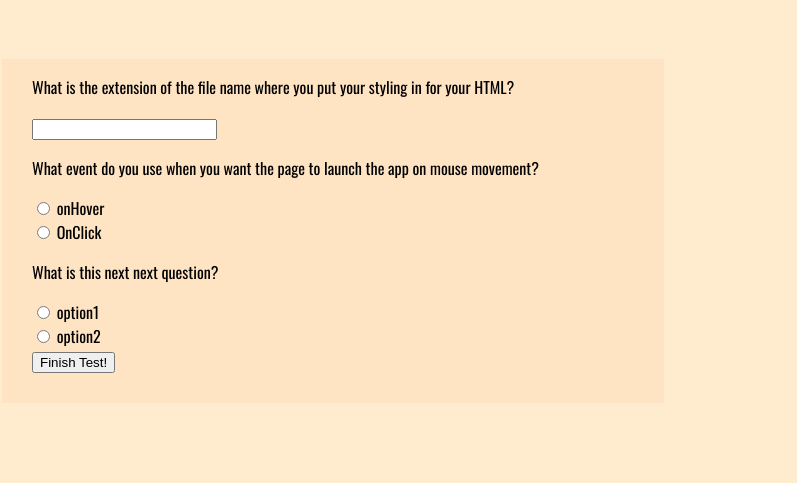
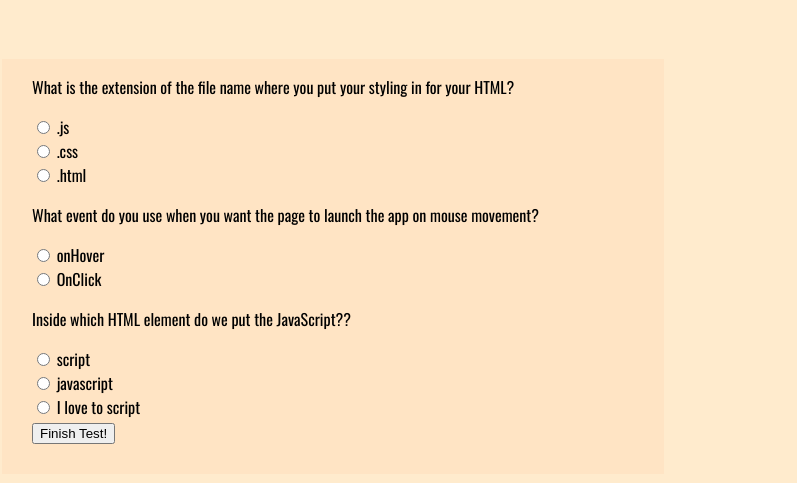
Before and after one commit to mgolino/codingquiz, a plain HTML site: page index.html in a window 1280 px wide. Shown: the part 71-554 px from the top of the page, without its empty margins (46-843 px from the left). Drawn offline with nearby package versions, Linux system fonts and the light colour scheme.

Commit message:
changes to questions

```diff
--- a/index.html
+++ b/index.html
@@ -12,16 +12,20 @@
 <body>
     <h1>Mark Golino's Coding Quiz</h1>
     <form id = "markQuiz" name = "markQuiz">
+
         <p>What is the extension of the file name where you put your styling in for your HTML?</p>
-        <input id = "questionOne" type = "text" name ="questionOne">
+        <input type="radio" id="questionOne" name = "questionOne" value =".js"> .js<br>
+        <input type="radio" id="questionOne" name = "questionOne" value =".css"> .css<br>
+        <input type="radio" id="questionOne" name = "questionOne" value =".html"> .html<br>
 
         <p>What event do you use when you want the page to launch the app on mouse movement?</p>
 <input type="radio" id ="questionTwo" name = "questionTwo" value ="onHover"> onHover<br>
 <input type="radio" id ="questionTwo" name = "questionTwo" value ="onClick"> OnClick<br>
 
-<p>What is this next next question?</p>
-<input type="radio" id ="questionThree" name = "questionThree" value ="answer3"> option1<br>
-<input type="radio" id ="questionThree" name = "questionThree" value ="option2"> option2<br>
+<p>Inside which HTML element do we put the JavaScript??</p>
+<input type="radio" id ="questionThree" name = "questionThree" value ="script"> script<br>
+<input type="radio" id ="questionThree" name = "questionThree" value ="javascript"> javascript<br>
+<input type="radio" id ="questionThree" name = "questionThree" value ="ilovetoscript"> I love to script<br>
 
 <input type = "button" id = "submit" value = "Finish Test!" onclick = "submitTest();">
 
--- a/questions.js
+++ b/questions.js
@@ -6,13 +6,13 @@ var questionTwo = document.markQuiz.questionTwo.value;
 var questionThree = document.markQuiz.questionThree.value;
 var itemsCorrect =0;
 
-    if (questionOne === "css") {
+    if (questionOne === ".css") {
         itemsCorrect++;
     }
     if (questionTwo === "onHover") {
         itemsCorrect++;
     }
-    if (questionThree === "answer3"){
+    if (questionThree === "script"){
         itemsCorrect++;
     }
 
```
